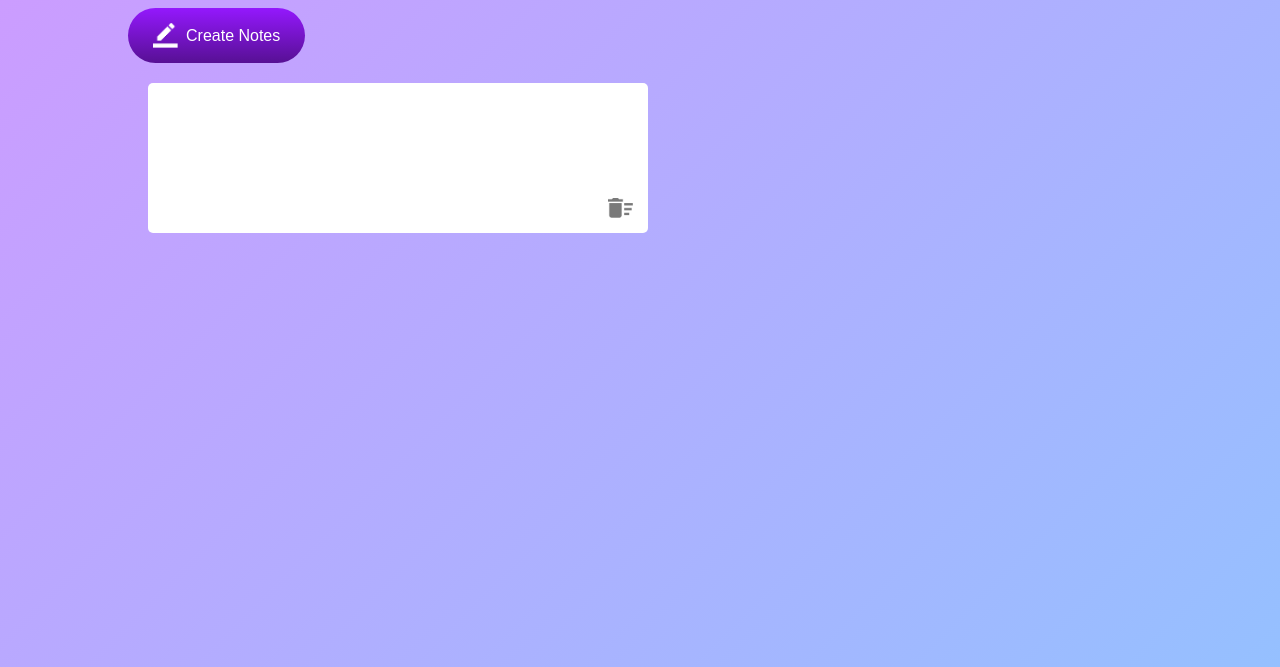
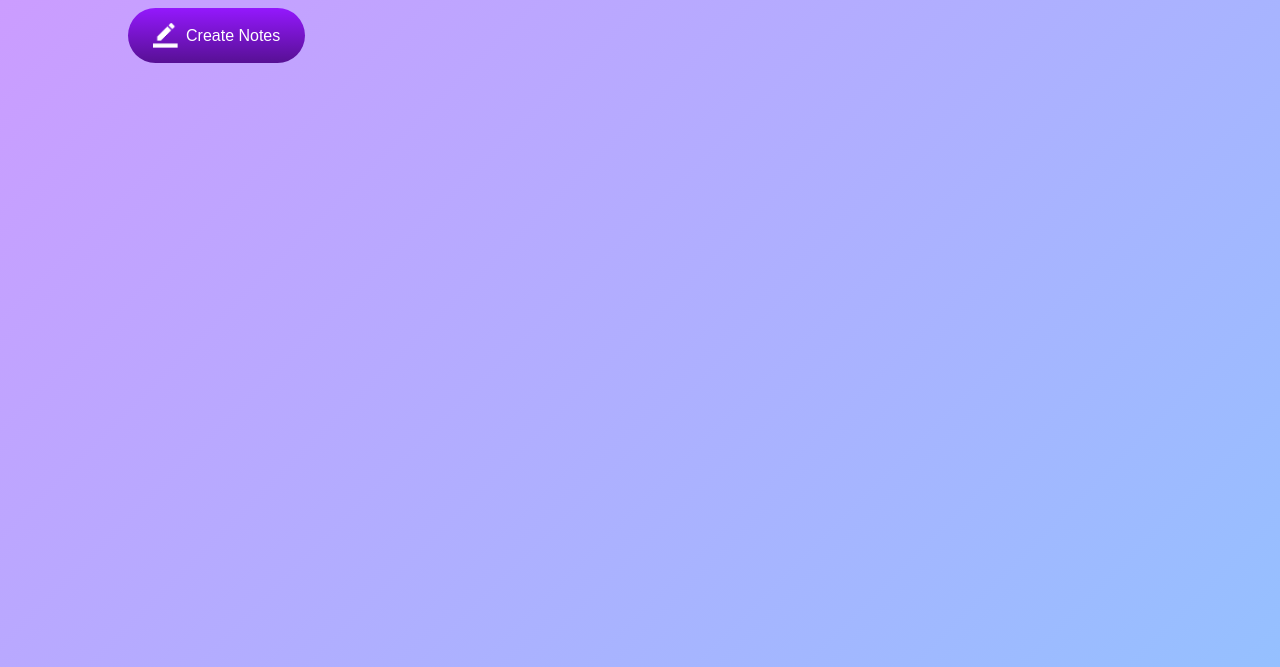
Before and after one commit to HassanEhsani/Note-App, a plain HTML site: page index.html in a window 1280 px wide. Shown: the part 133-800 px from the top of the page. Drawn offline with Linux system fonts and the light colour scheme.

Commit message:
created the file js

```diff
--- a/index.html
+++ b/index.html
@@ -13,9 +13,9 @@
         <h1><img src="images/notes.png">Notes</h1>
         <button><img src="images/edit.png" alt="">Create Notes</button>
         <div class="notes-container">
-            <p contenteditable="true" class="input-box">
+            <!-- <p contenteditable="true" class="input-box">
                 <img src="images/delete.png" alt="">
-            </p>
+            </p> -->
         </div>
     </div>
     <script src="script.js"></script>
```
